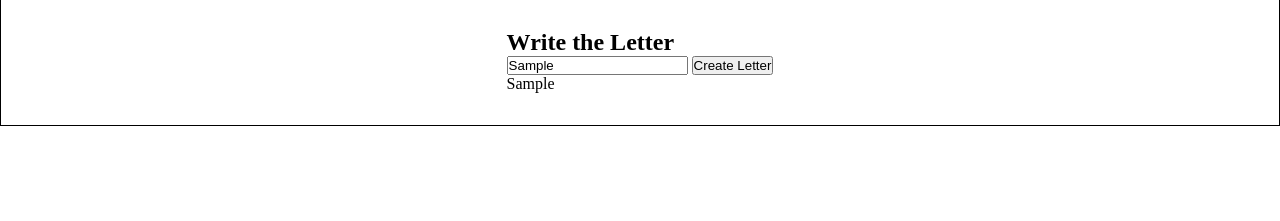
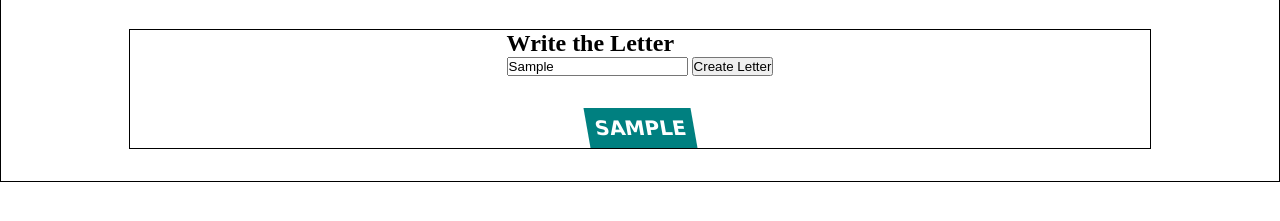
Before and after one commit to KennyKoyama/Mystery_Letter, a website: page index.html in a window 1280 px wide. Both pictures are taken after typing "Sample" into the empty fields and a click on the button "Create Letter". Shown: the part 105-326 px from the top of the page. Drawn offline with Linux system fonts and the light colour scheme.

Commit message:
Create a function to generate a random list of class for each word

```diff
--- a/script.js
+++ b/script.js
@@ -1,6 +1,16 @@
 const textInput = document.querySelector('#carta-texto');
 const createButton = document.querySelector('#criar-carta');
 const letterContent = document.querySelector('#carta-gerada');
+const styles = ['newspaper', 'magazine1', 'magazine2'];
+const sizes = ['medium', 'big', 'reallybig'];
+const rotates = ['rotateleft', 'rotateright'];
+const skews = ['skewleft', 'skewright'];
+const randomNum = (limit) => Math.round(Math.random() * (limit - 1));
+const randomClass = (list) => list[randomNum((list.length))];
+const randomStyle = () => randomClass(styles);
+const randomSize = () => randomClass(sizes);
+const randomRotate = () => randomClass(rotates);
+const randomSkew = () => randomClass(skews);
 const createSpan = () => document.createElement('span');
 const appendSpan = (word) => letterContent.appendChild(word);
 
@@ -16,6 +26,7 @@ createButton.addEventListener('click', () => {
     if (letterContent.innerHTML.length > 0) letterContent.innerHTML += ' ';
     const newSpan = createSpan();
     newSpan.innerHTML = word;
+    newSpan.classList.add(randomStyle(), randomSize(), randomRotate(), randomSkew());
     appendSpan(newSpan);
   });
 });
--- a/style.css
+++ b/style.css
@@ -15,6 +15,24 @@ body {
 
 header {
   padding: 2em;
+}
+
+main {
+  width: 80%;
+  display: flex;
+  flex-direction: column;
+  align-items: center;
+  justify-content: center;
+  gap: 2em;
+  border: 1px solid black;
+}
+
+#letter-container > p {
+  display: flex;
+  flex-wrap: wrap;
+  align-items: center;
+  justify-content: center;
+  gap: 1em;
 }
 
 .newspaper {
```
